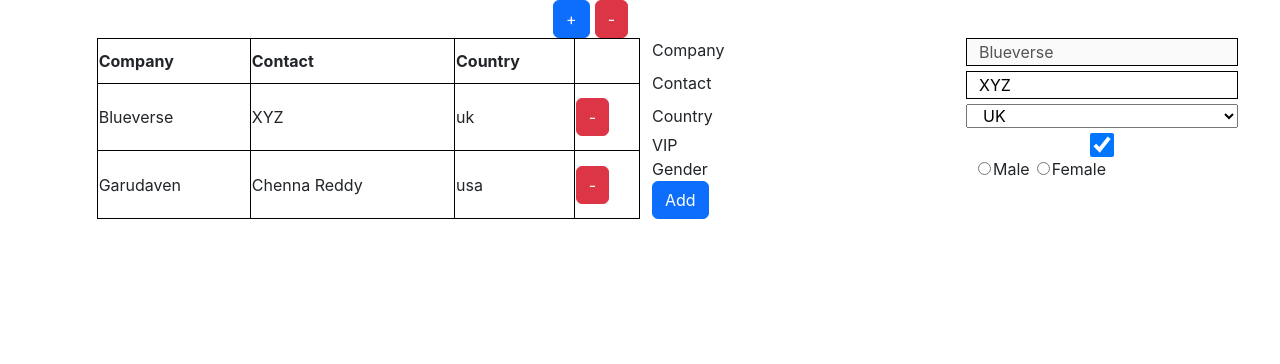
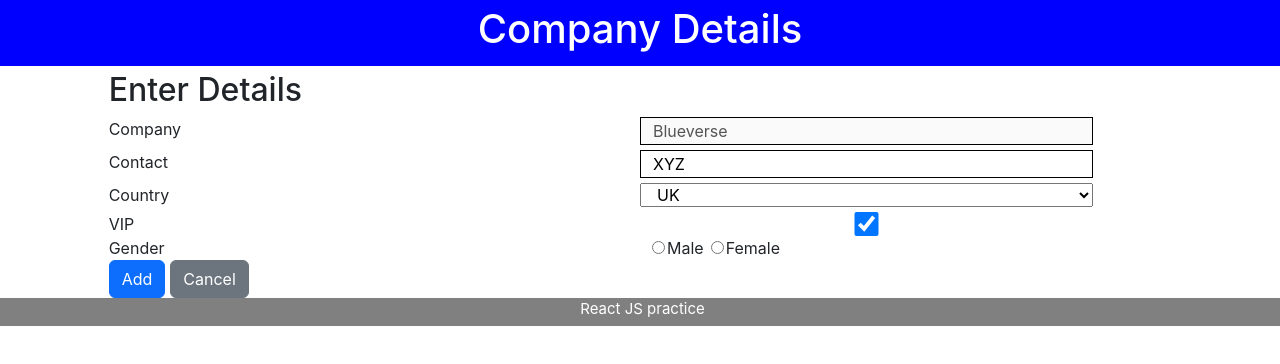
Before and after one commit to tejaksv/library-system, a React (Create React App) app: page / in a window 1280 px wide. Both pictures are taken after a click on the element "Blueverse". Shown: the top 364 px of the page. Built offline with nearby package versions, Linux system fonts and the light colour scheme.

Commit message:
Added header, footer

```diff
--- a/src/TableForm.jsx
+++ b/src/TableForm.jsx
@@ -5,7 +5,7 @@ import Checkbox from './components/checkbox';
 import RadioButton from './components/RadioButton'
 
 function TableForm(props) {
-    const { company, contact, country, errors, onSave, setCompany, setContact, setCountry, editRecord, formMode } = props;
+    const { company, contact, country, errors, onSave, setCompany, setContact, setCountry, editRecord, formMode, setView } = props;
     const genderOptions = [{
         value: 'male',
         label: 'Male'
@@ -36,6 +36,7 @@ function TableForm(props) {
             <Checkbox title="VIP" id="vip" defaultValue={true} />
             <RadioButton title="Gender" name="gender" id="gender" options={genderOptions} />
             <button className='btn btn-primary' onClick={onSave}>Add</button>
+            <button className='btn btn-secondary' style={{marginLeft: "5px"}} onClick={() => setView("table")}>Cancel</button>
         </>
     )
 }
--- a/src/TableRender.jsx
+++ b/src/TableRender.jsx
@@ -10,6 +10,7 @@ const TableRender = () => {
     const [contact, setContact] = useState("");
     const [country, setCountry] = useState("");
     const [formMode, setFormMode] = useState("create");
+    const [view, setView] = useState("table");
 
     useEffect(() => {
         setData([
@@ -22,6 +23,7 @@ const TableRender = () => {
         const findRecord = data[e.target.id];
         setEditRecord(findRecord);
         setFormMode("edit");
+        setView("form");
     }
 
     const onSave = () => {
@@ -55,6 +57,7 @@ const TableRender = () => {
         setCompany("");
         setContact("");
         setCountry("");
+        setView("table");
     }
 
     const deleteRecord = (e) => {
@@ -70,15 +73,18 @@ const TableRender = () => {
 
     return (
         <>
+            <div className='row' style={{ marginTop: '5px' }}>
+                {view === 'table' ?
+                    <>
                         <div className='row'>
-                <div className='col-6 d-flex justify-content-end'>
-                    <button className='btn btn-primary' style={{ float: 'right' }}>+</button>
+                            <div className='col-10'>
+                                <button className='btn btn-primary' style={{ float: 'right' }} onClick={() => setView("form")}>+</button>
                                 <button className='btn btn-danger' id="delete-all" onClick={deleteAllRecord} style={{ marginLeft: '5px' }}>-</button>
                             </div>
                         </div>
                         <div className='row'>
                             <span className='col-1'></span>
-                <table className='col-5' style={{ border: '1px solid black' }}>
+                            <table className='col-10' style={{ border: '1px solid black' }}>
                                 <tr style={{ border: '1px solid black' }}>
                                     <th style={{ border: '1px solid black' }}>Company</th>
                                     <th style={{ border: '1px solid black' }}>Contact</th>
@@ -98,7 +104,13 @@ const TableRender = () => {
                                     </tr>
                                 ))}
                             </table>
-                <div className='col-6'>
+                            <span className='col-1'></span>
+                        </div>
+                    </> :
+                    <>
+                        <span className='col-1'></span>
+                        <span className='col-10'>
+                            <h2>Enter Details</h2>
                             <TableForm
                                 company={company}
                                 contact={contact}
@@ -110,8 +122,12 @@ const TableRender = () => {
                                 editRecord={editRecord}
                                 onSave={onSave}
                                 formMode={formMode}
+                                setView={setView}
                             />
-                </div>
+                        </span>
+                        <span className='col-1'></span>
+                    </>
+                }
             </div>
         </>
     )
--- /dev/null
+++ b/src/css/main.css
@@ -0,0 +1,15 @@
+.mainHeader {
+    padding-top: 5px;
+    padding-bottom: 5px;
+    background-color: blue;
+    color: white;
+    text-align: center;
+}
+
+#mainFooter {
+    padding: 0 0 5px 5px;
+    background-color: grey;
+    color: white;
+    font-size: 15px;
+    text-align: center;
+}
--- a/src/index.js
+++ b/src/index.js
@@ -5,11 +5,18 @@ import App from './App';
 import HelloWorld from './HelloWorld';
 import reportWebVitals from './reportWebVitals';
 import TableRender from './TableRender';
+import MainCss from './css/main.css'
 
 const root = ReactDOM.createRoot(document.getElementById('root'));
 root.render(
   <React.StrictMode>
-    <TableRender />
+    <header className='mainHeader'>
+      <h1>Company Details</h1>
+    </header>
+      <TableRender />
+    <footer id='mainFooter'>
+      React JS practice
+    </footer>
   </React.StrictMode>
 );
 
```
Lines whose indentation alone changed are shown as unchanged.
